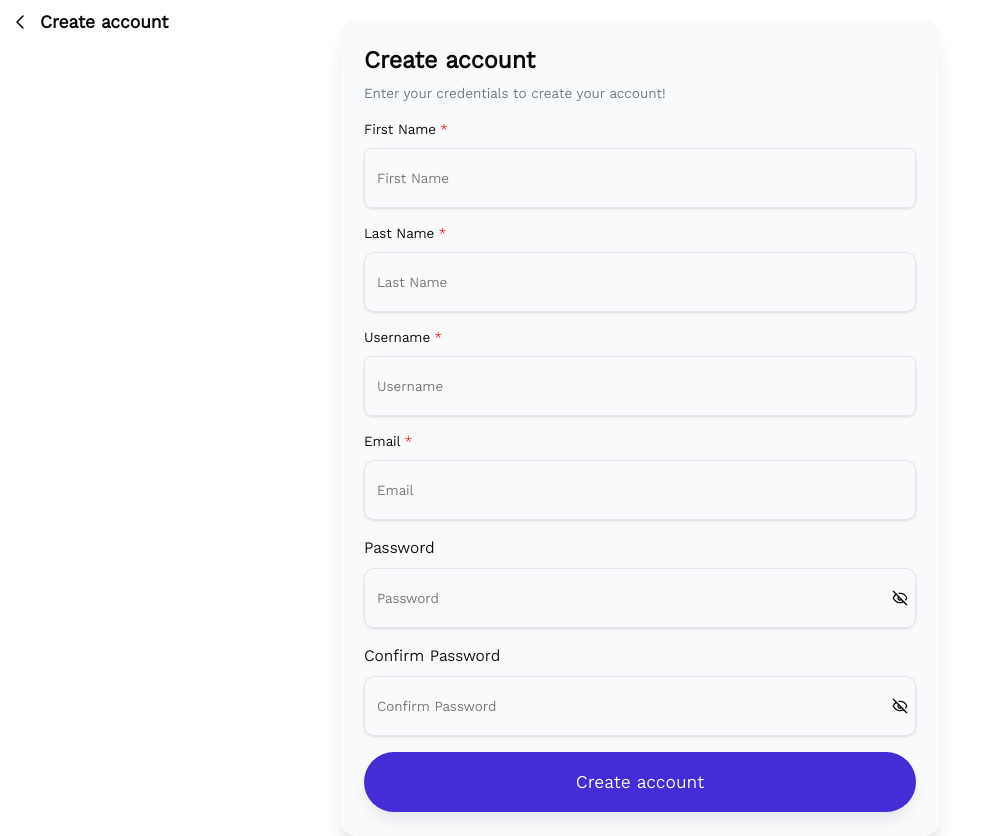
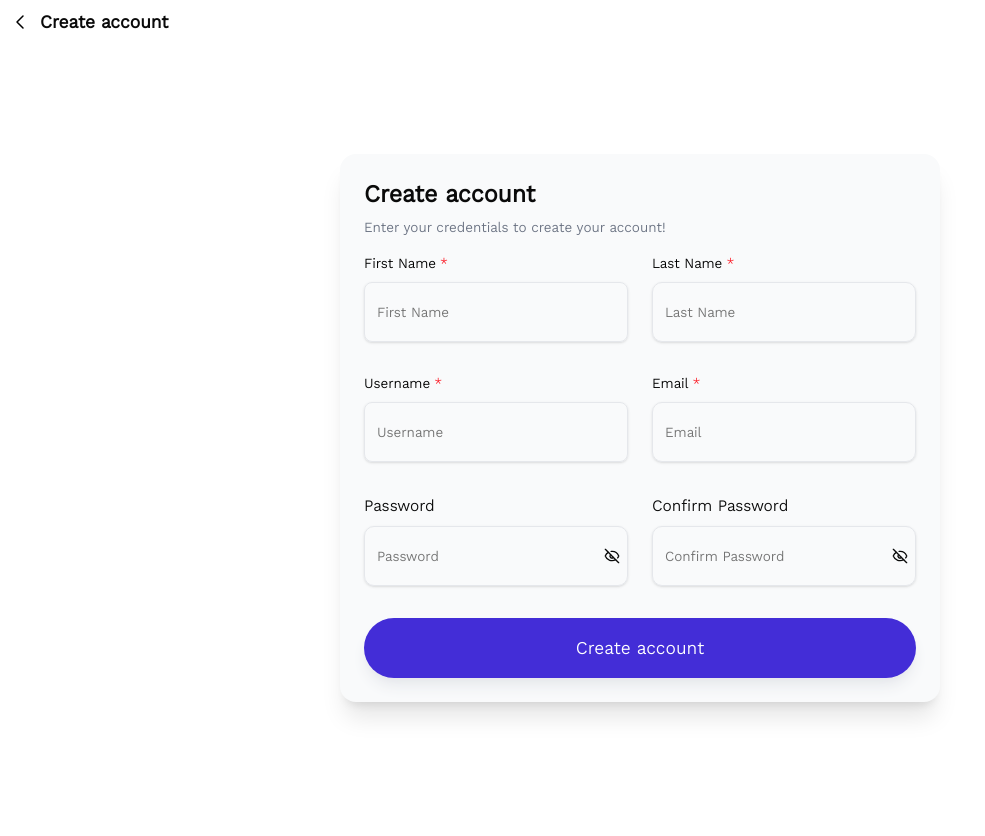
Before and after one commit to svaypanharith/filemangement-system, a Next.js app: page /signup in a window 1280 px wide. Shown: the whole page, without its empty margins (0-985 px from the left). Built offline with nearby package versions, Linux system fonts and the light colour scheme; no server answers.

Commit message:
Update Signup style

```diff
--- a/src/components/auth/SignUp-Form.tsx
+++ b/src/components/auth/SignUp-Form.tsx
@@ -82,7 +82,8 @@ export default function SignUpForm({
           onSubmit={form.handleSubmit(onSubmitForm)}
           className="w-full gap-4"
         >
-          <div className="flex w-full flex-col gap-4">
+          <div className="flex w-full flex-col gap-8">
+          <div className="flex flex-row gap-6 w-full ">
             <MInput
               required
               error={form.formState.errors.first_name?.message}
@@ -93,6 +94,7 @@ export default function SignUpForm({
               placeholder={t("signup.first_name")}
             />
             <MInput
+              className="w-full"
               rounded
               error={form.formState.errors.last_name?.message}
               onChange={(e) => {
@@ -103,6 +105,8 @@ export default function SignUpForm({
               placeholder={t("signup.last_name")}
               type="text"
             />
+             </div>
+             <div className="flex flex-row gap-6 w-full ">
             <MInput
               required
               error={form.formState.errors.username?.message}
@@ -123,6 +127,8 @@ export default function SignUpForm({
               type="email"
               rounded
             />
+            </div>
+            <div className="flex flex-row gap-6 w-full ">
             <MInputPassword
               required
               error={form.formState.errors.password?.message}
@@ -137,6 +143,7 @@ export default function SignUpForm({
               label={t("signup.confirm_password")}
               placeholder={t("signup.confirm_password")}
             />
+            </div>
             <MButton
               loading={isLoading}
               type="submit"
@@ -147,6 +154,7 @@ export default function SignUpForm({
             >
               {t("signup.button")}
             </MButton>
+
           </div>
         </form>
       </FormProvider>
--- a/src/components/m-ui/m-input.tsx
+++ b/src/components/m-ui/m-input.tsx
@@ -31,7 +31,7 @@ export default function MInput({
 }: MInputProps) {
   console.log("type", type);
   return (
-    <div className="flex flex-col gap-2">
+    <div className="flex flex-col gap-2 w-full">
       <p className="text-sm text-black">
         {label}
         {required && <span className="text-red-500 p-1">*</span>}
```
